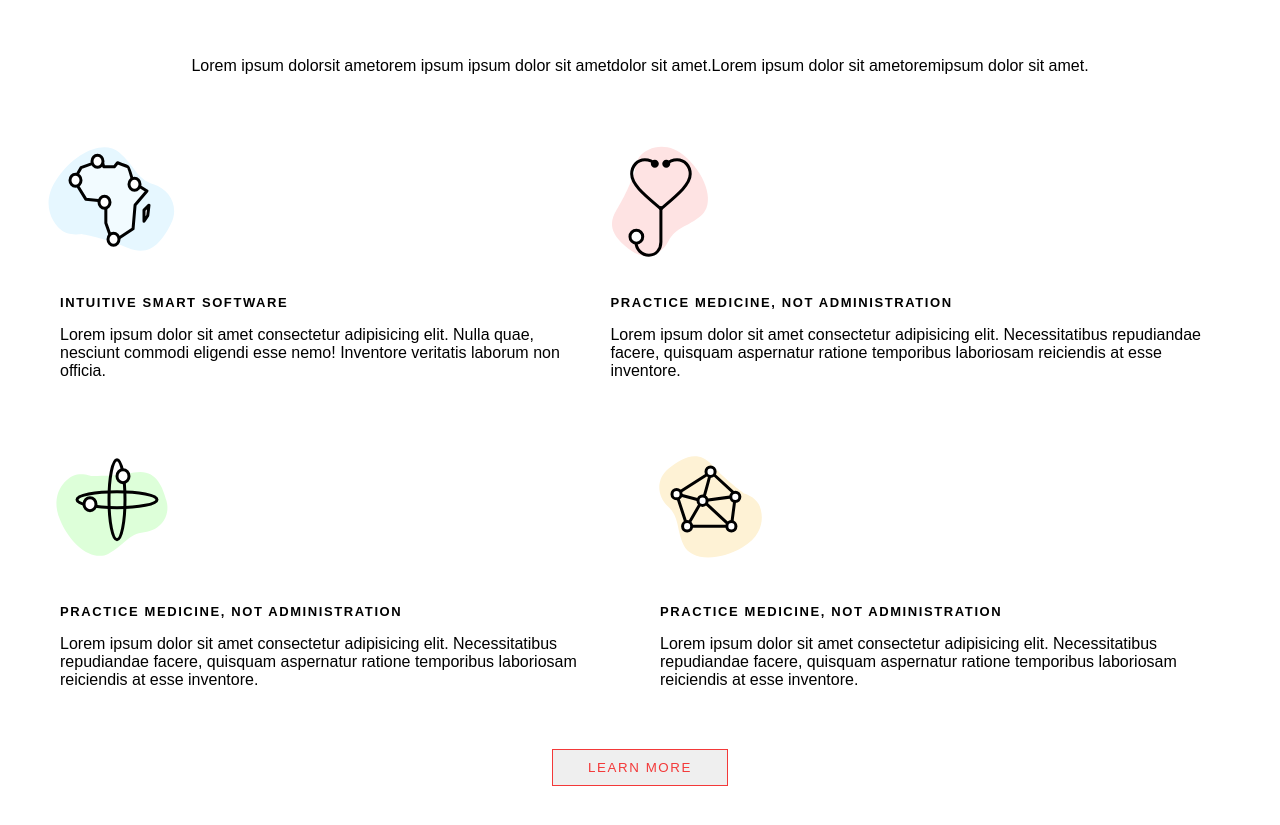
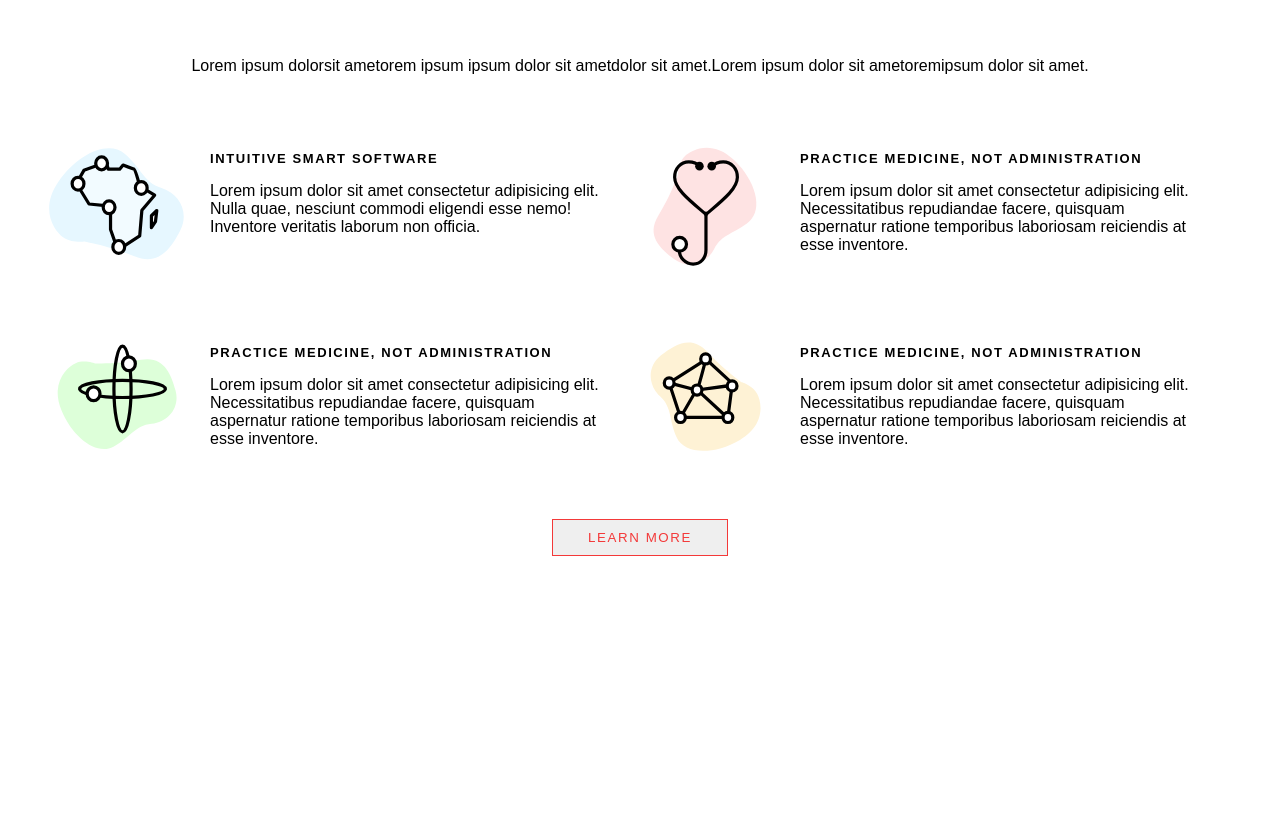
Before and after one commit to Kasiett/c0323-code-solutions, a plain HTML site: page css-two-column-layout/index.html in a window 1280 px wide. Shown: the part 119-944 px from the top of the page. After the commit the page ends 800 px from the top, so only its background shows below. Drawn offline with Linux system fonts and the light colour scheme.

Commit message:
Completed css-two-column-layout

```diff
--- a/css-two-column-layout/index.html
+++ b/css-two-column-layout/index.html
@@ -25,15 +25,20 @@
           <div class="img-wrapper">
             <img src="images/software.svg" alt="software">
           </div>
+        </div>
+        <div class="col-left">
           <div class="text-content">
             <h3>intuitive smart software</h3>
             <p>Lorem ipsum dolor sit amet consectetur adipisicing elit. Nulla quae, nesciunt commodi eligendi esse nemo! Inventore veritatis laborum non officia.</p>
           </div>
         </div>
-        <div class="upper-col">
+
+        <div class="col-right">
           <div class="img-wrapper">
             <img src="images/practice.svg" alt="practice">
           </div>
+        </div>
+        <div class="col-right">
           <div class="text-content">
             <h3>practice medicine, not administration</h3>
             <p>Lorem ipsum dolor sit amet consectetur adipisicing elit. Necessitatibus repudiandae facere, quisquam aspernatur ratione temporibus laboriosam reiciendis at esse inventore.</p>
@@ -41,20 +46,26 @@
         </div>
       </div>
       <div class="row">
-        <div class="lower-col">
+        <div class="col-left">
           <div class="img-wrapper">
             <img src="images/circumstance.svg" alt="circumstance">
           </div>
+        </div>
+
+        <div class="col-left">
           <div class="text-content">
             <h3>practice medicine, not administration</h3>
             <p>Lorem ipsum dolor sit amet consectetur adipisicing elit. Necessitatibus repudiandae facere, quisquam aspernatur
                   ratione temporibus laboriosam reiciendis at esse inventore.</p>
           </div>
         </div>
-        <div class="lower-col">
+
+        <div class="col-right">
           <div class="img-wrapper">
             <img src="images/data.svg" alt="data">
           </div>
+        </div>
+        <div class="col-right">
           <div class="text-content">
             <h3>practice medicine, not administration</h3>
             <p>Lorem ipsum dolor sit amet consectetur adipisicing elit. Necessitatibus repudiandae facere, quisquam aspernatur
--- a/css-two-column-layout/styles.css
+++ b/css-two-column-layout/styles.css
@@ -26,8 +26,13 @@ h3 {
 
 .text-content {
   margin: 20px;
+  width: 400px;
 }
 
 .center {
   justify-content: center;
 }
+
+img {
+  width: 150px;
+}
```
Lines whose indentation alone changed are shown as unchanged.
